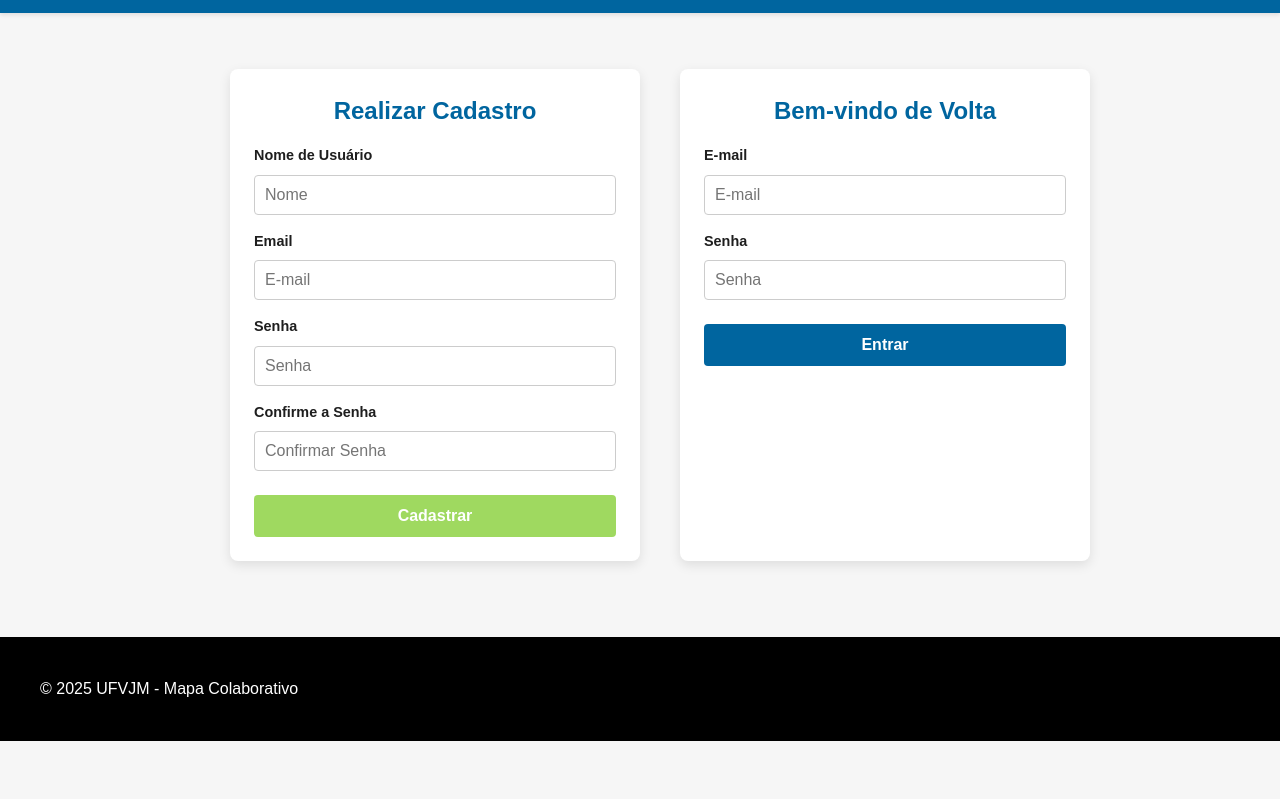
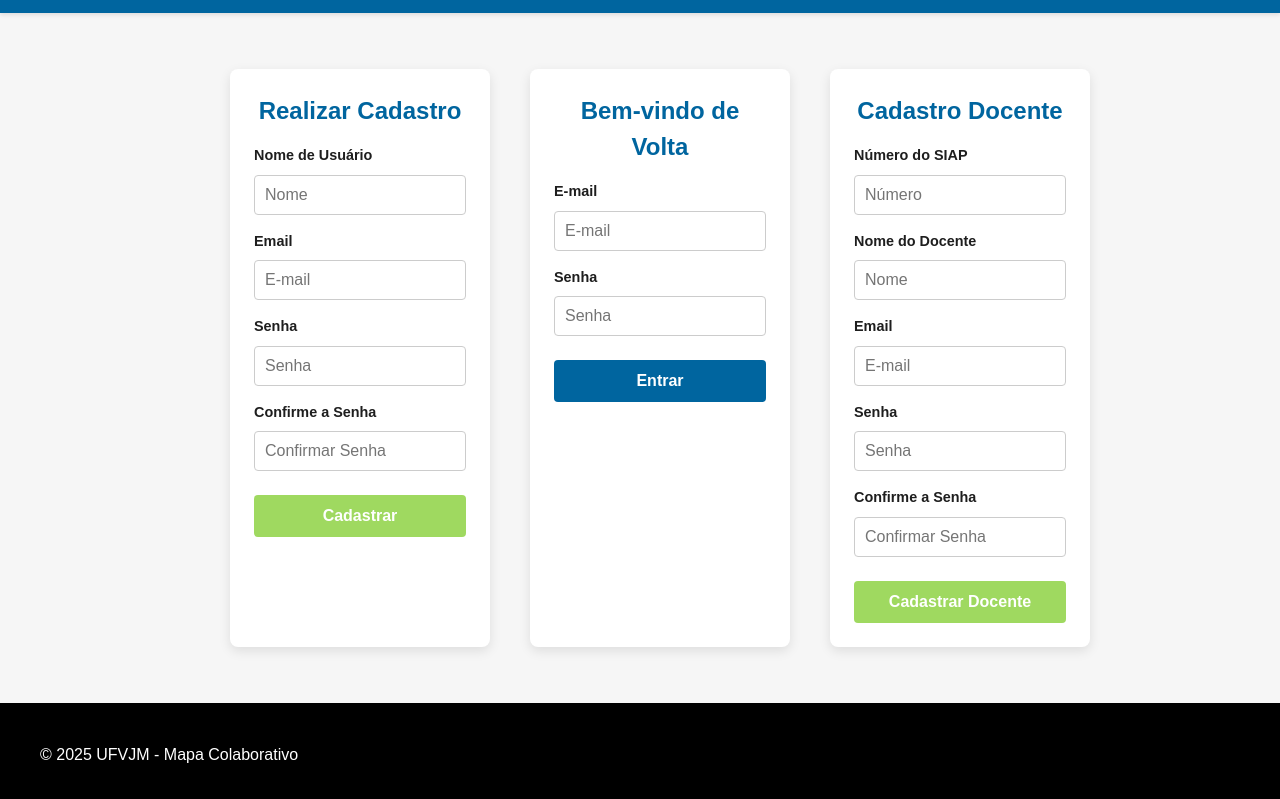
Before and after one commit to VitorMozer9/mapa-colaborativo-ufvjm, a plain HTML site: page app/frontend/pagina_login.html in a window 1280 px wide. Shown: the part 59-858 px from the top of the page. Before the commit the page ends 800 px from the top, so only its background shows below. Drawn offline with Linux system fonts and the light colour scheme; a web font is replaced by a local one.

Commit message:
feat(FrontEnd): Cadastro Espcifico do Docente
Implementação no login de campo para cadastro especifico de Professores

```diff
--- a/app/frontend/assets/css/login.css
+++ b/app/frontend/assets/css/login.css
@@ -79,6 +79,14 @@
     background-color: var(--primary-hover);
 }
 
+.btn-professor {
+    background-color: var(--secondary-color);
+}
+
+.btn-professor:hover {
+    background-color: var(--secondary-hover);
+}
+
 /* Responsive */
 @media (min-width: 768px) {
     .bloco-autenticacao {
--- a/app/frontend/pagina_login.html
+++ b/app/frontend/pagina_login.html
@@ -79,9 +79,41 @@
             <button type="submit" class="btn-submit btn-login">Entrar</button>
           </form>
         </div>
+
+
+         <!--Cadastro SIAP-->
+        <div class="autenticacao">
+          <h2>Cadastro Docente</h2>
+          <form>
+            <div class="form-group">
+              <label for="siap-cad">Número do SIAP</label>
+              <input type="number" id="siap-cad" placeholder="Número">
+            </div>
+            <div class="form-group">
+              <label for="nome-cad">Nome do Docente</label>
+              <input type="text" id="nome-cad" placeholder="Nome">
+            </div>
+            <div class="form-group">
+              <label for="email-cad">Email</label>
+              <input type="email" id="email-cad" placeholder="E-mail">
+            </div>
+            <div class="form-group">
+              <label for="senha-cad">Senha</label>
+              <input type="password" id="senha-cad" placeholder="Senha">
+            </div>
+            <div class="form-group">
+              <label for="confirma-senha">Confirme a Senha</label>
+              <input type="password" id="confirma-senha" placeholder="Confirmar Senha">
+            </div>
+            <button type="submit" class="btn-submit btn-professor">Cadastrar Docente</button>
+          </form>
+
       </div>
     </section>
 </main>
+
+
+
 
   <footer>
     <div class="footer-content">
```
